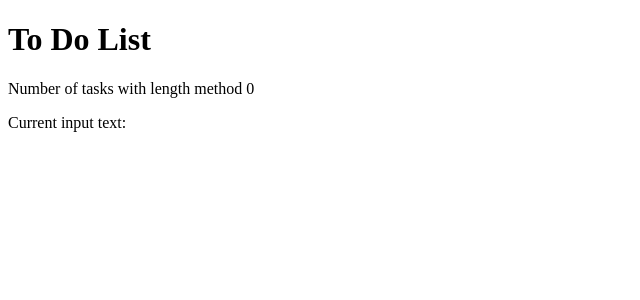
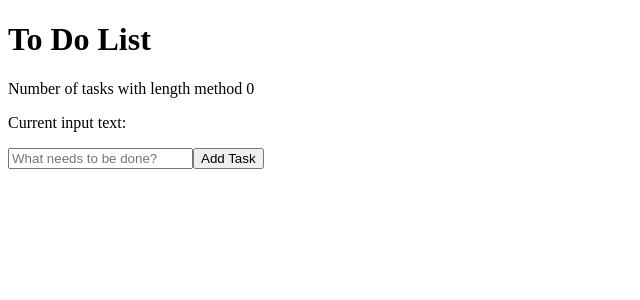
Before and after one commit to darunbjork/-todo-list-project, a React (Vite) app: page / in a window 1280 px wide. Shown: the top 300 px of the page, without its empty margins (0-640 px from the left). Built offline with nearby package versions, Linux system fonts and the light colour scheme.

Commit message:
Added a text box where the user can type and connect the Input Field (Two-Way Binding): READ the state: Tell the input field what the current text is (newTaskText).WRITE the state: When the user types, use the setNewTaskText function to update the state

```diff
--- a/src/App.jsx
+++ b/src/App.jsx
@@ -8,7 +8,14 @@ function App() {
     <div>
       <h1>To Do List</h1>
       <p>Number of tasks with length method {tasks.length}</p>
-      Current input text: {newTaskText}
+      <p> Current input text: {newTaskText}</p>
+      <input
+        type="text"
+        placeholder="What needs to be done?"
+        value={newTaskText}
+        onChange={(event) => setNewTaskText(event.target.value)}
+      />
+      <button>Add Task</button>
     </div>
   );
 }
```
